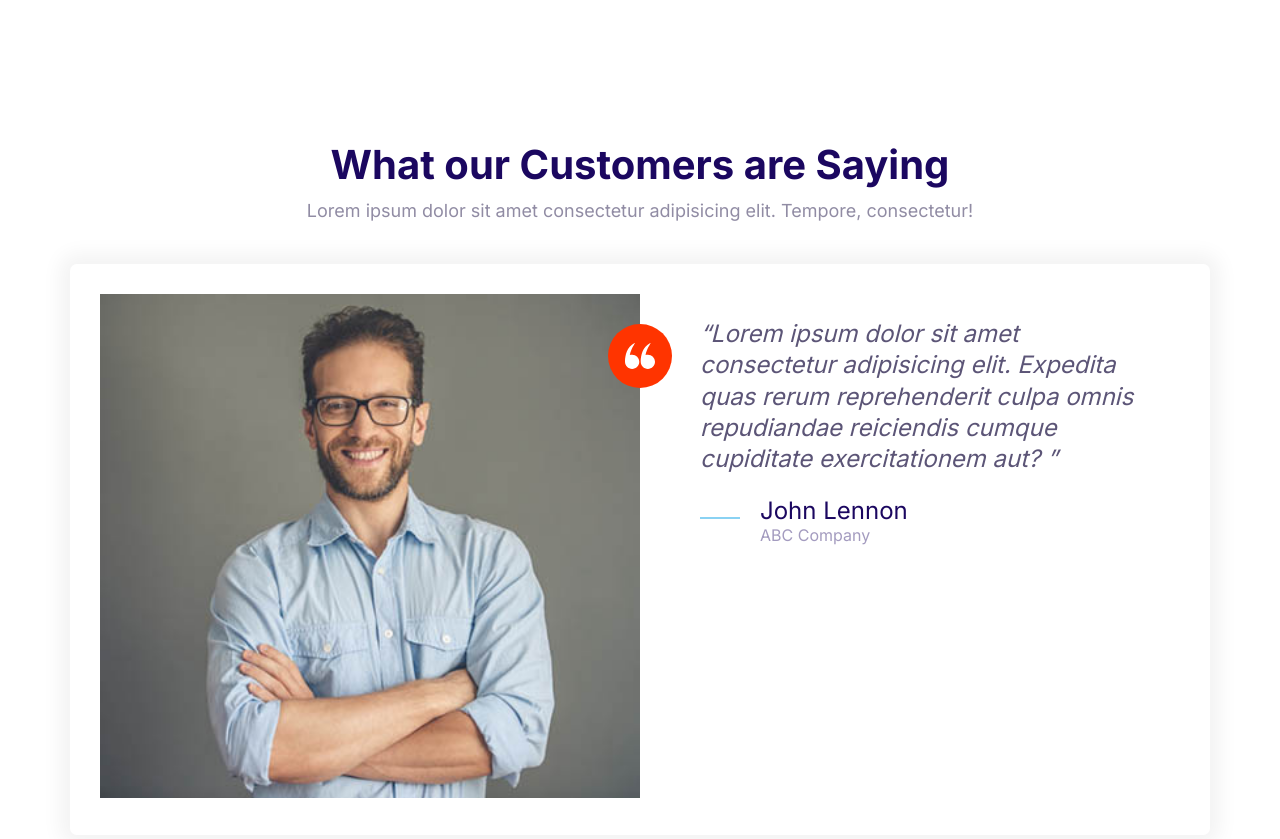
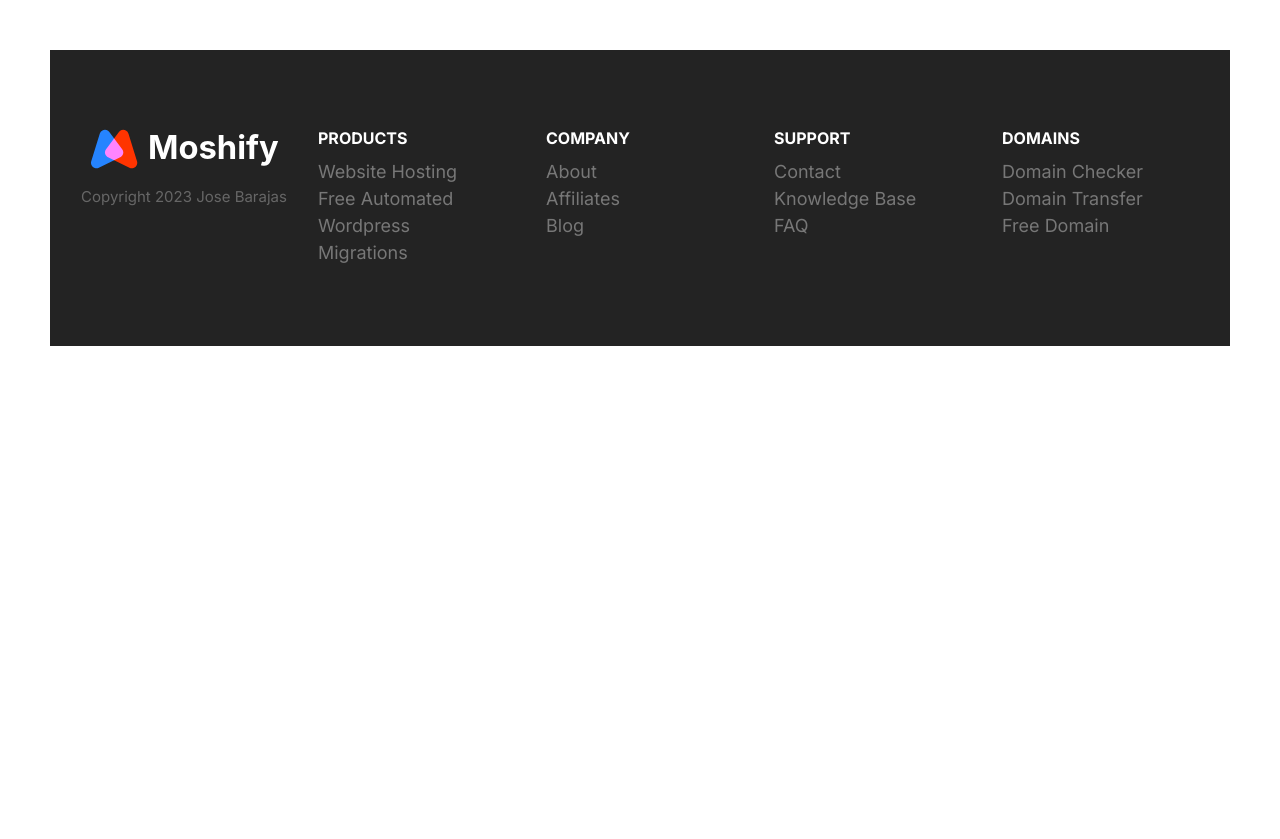
Before and after one commit to jebarcha/MyHtmlCssDemo, a plain HTML site: page index.html in a window 1280 px wide. After the commit the page ends 800 px from the top, so only its background shows below. Drawn offline with Linux system fonts and the light colour scheme.

Commit message:
Building Footer component.

```diff
--- a/css/styles.css
+++ b/css/styles.css
@@ -820,3 +820,80 @@
     max-width: 700px;
   }
 }
+
+/* Footer */
+.footer {
+  background: #232323;
+}
+
+.footer a {
+  color: #777;
+  transition: color .3s;
+}
+
+.footer a:hover {
+  color: #fff;
+}
+
+.footer__section {
+  padding: 2rem;
+  border-bottom: 1px solid #393939;
+}
+
+.footer__section .list {
+  margin: 0;
+}
+
+.footer_heading {
+  text-transform: uppercase;
+  font-weight: 600;
+}
+
+.footer__brand {
+  margin-top: 5rem;
+  text-align: center;
+}
+
+.footer__brand img {
+  /* TODO: consider refactoring this and applying it ot all images. */
+  width: 100%;
+  max-width: 230px;
+}
+
+.footer__copyright {
+  font-size: 2.1rem;
+  color: #fff;
+  opacity: .3;
+}
+
+@media screen and (min-width: 768px) {
+  .footer_sections {
+    grid-template-columns: repeat(auto-fit, minmax(10rem, 1fr));
+  }
+
+  .footer .collapsible__chevron {
+    display: none;
+  }
+
+  .footer .collapsible__content {
+    opacity: 1;
+    max-height: 100%;
+  }
+
+  .footer__brand {
+    order: -1;
+    margin-top: 1rem;
+  }
+
+  .footer__copyright {
+    font-size: 1.5rem;
+  }
+
+  .footer__section {
+    border: 0;
+  }
+
+  .footer_heading {
+    font-size: 1.6rem;
+  }
+}
--- a/index.html
+++ b/index.html
@@ -15,47 +15,74 @@
 </head>
 
 <body style="padding: 5rem">
-  <section class="block">
-    <header class="block__header">
-      <h2>What our Customers are Saying</h2>
-      <p>Lorem ipsum dolor sit amet consectetur adipisicing elit. Tempore, consectetur!</p>
+  <footer class="block block--dark footer">
+    <div class="container grid footer_sections">
+      <section class="collapsible collapsible--expanded footer__section">
+        <header class="collapsible__header">
+          <h2 class="collapsible__heading footer_heading">Products</h2>
+          <svg class="icon icon--white collapsible__chevron">
+            <use xlink:href="images/sprite.svg#chevron"></use>
+          </svg>
         </header>
-    <div class="container">
-      <div class="card testimonial">
-        <div class="grid grid--1x2">
-          <div class="testimonial__image">
-            <img src="images/testimonial.jpg" alt="A happy, smiling customer">
-            <span class="icon-container icon-container--accent">
-              <svg class="icon icon--white icon--small">
-                <use xlink:href="images/sprite.svg#quotes"></use>
+        <div class="collapsible__content">
+          <ul class="list">
+            <li><a href="#">Website Hosting</a></li>
+            <li><a href="#">Free Automated Wordpress</a></li>
+            <li><a href="#">Migrations</a></li>
+          </ul>
+        </div>
+      </section>
+      <section class="collapsible footer__section">
+        <header class="collapsible__header">
+          <h2 class="collapsible__heading footer_heading">Company</h2>
+          <svg class="icon icon--white collapsible__chevron">
+            <use xlink:href="images/sprite.svg#chevron"></use>
           </svg>
-            </span>
+        </header>
+        <div class="collapsible__content">
+          <ul class="list">
+            <li><a href="#">About</a></li>
+            <li><a href="#">Affiliates</a></li>
+            <li><a href="#">Blog</a></li>
+          </ul>
         </div>
-          <blockquote class="quote">
-            <p class="quote__text">Lorem ipsum dolor sit amet consectetur adipisicing elit. Expedita quas rerum
-              reprehenderit
-              culpa omnis
-              repudiandae reiciendis cumque cupiditate exercitationem aut?
-            </p>
-            <footer>
-              <div class="media">
-                <div class="media__image">
-                  <svg class="icon icon--primary quote__line">
-                    <use xlink:href="images/sprite.svg#line"></use>
+      </section>
+      <section class="collapsible footer__section">
+        <header class="collapsible__header">
+          <h2 class="collapsible__heading footer_heading">Support</h2>
+          <svg class="icon icon--white collapsible__chevron">
+            <use xlink:href="images/sprite.svg#chevron"></use>
           </svg>
+        </header>
+        <div class="collapsible__content">
+          <ul class="list">
+            <li><a href="#">Contact</a></li>
+            <li><a href="#">Knowledge Base</a></li>
+            <li><a href="#">FAQ</a></li>
+          </ul>
         </div>
-                <div class="media__body">
-                  <h3 class="media__title quote__author">John Lennon</h3>
-                  <p class="quote__organization">ABC Company</p>
+      </section>
+      <section class="collapsible footer__section">
+        <header class="collapsible__header">
+          <h2 class="collapsible__heading footer_heading">Domains</h2>
+          <svg class="icon icon--white collapsible__chevron">
+            <use xlink:href="images/sprite.svg#chevron"></use>
+          </svg>
+        </header>
+        <div class="collapsible__content">
+          <ul class="list">
+            <li><a href="#">Domain Checker</a></li>
+            <li><a href="#">Domain Transfer</a></li>
+            <li><a href="#">Free Domain</a></li>
+          </ul>
         </div>
+      </section>
+      <section class="footer__brand">
+        <img src="images/logo.svg" alt="">
+        <p class="footer__copyright">Copyright 2023 Jose Barajas</p>
+      </section>
     </div>
   </footer>
-          </blockquote>
-        </div>
-      </div>
-    </div>
-  </section>
-
   <script src="js/main.js"></script>
 </body>
 
```
Also changed, not shown: components/footer.html (added, +68 -0 lines). Lines whose indentation alone changed are shown as unchanged.
